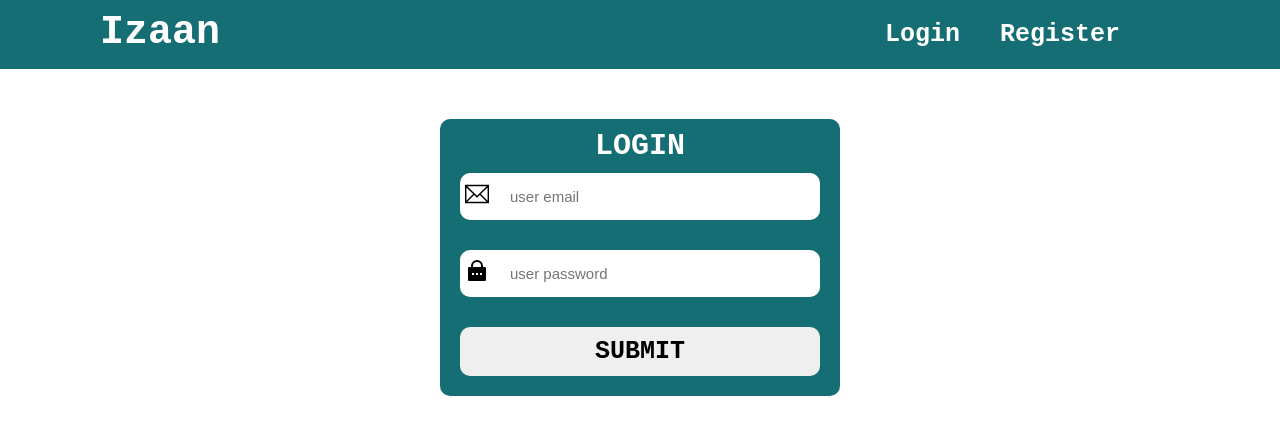
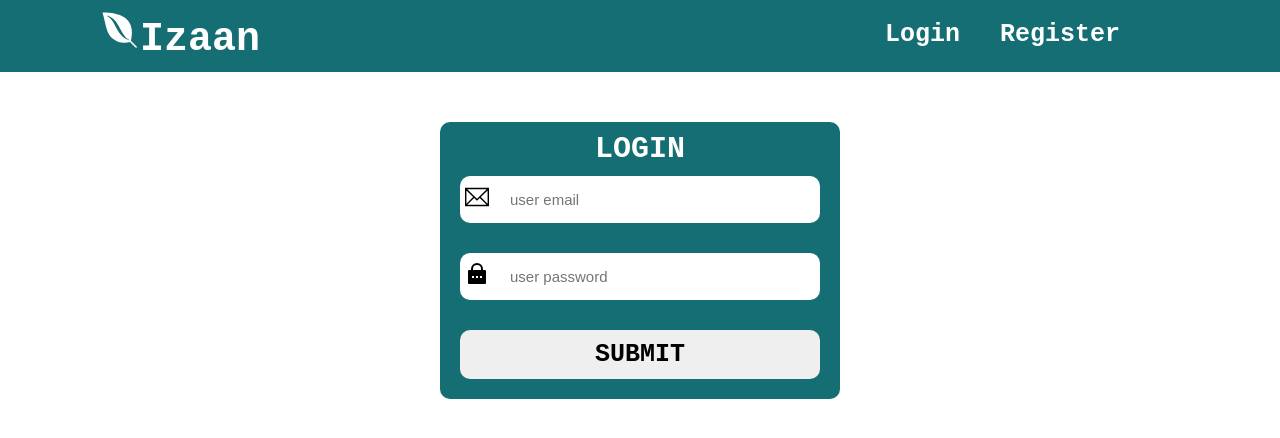
Before and after one commit to IzaanArain/user-BD-test-frontend, a React (Vite) app: page /login in a window 1280 px wide. Shown: the top 438 px of the page. Built offline with nearby package versions, Linux system fonts and the light colour scheme.

Commit message:
logo added

```diff
--- a/src/components/NavBar.jsx
+++ b/src/components/NavBar.jsx
@@ -2,6 +2,7 @@ import React from "react";
 import { Link } from "react-router-dom";
 import { useAuthContext } from "../Hooks/useAuthContext";
 import LogoutButton from "./LogoutButton";
+import {FaEnvira as LogoIcon} from "react-icons/fa"
 const NavBar = () => {
   const {userAuth}=useAuthContext()
   const token=userAuth.userAuth;
@@ -11,7 +12,7 @@ const NavBar = () => {
       <header>
         <nav>
         <div id="logo">
-          <p>Izaan</p>
+          <p><span><LogoIcon/></span>Izaan</p>
         </div>
           <ul>
           {
```
